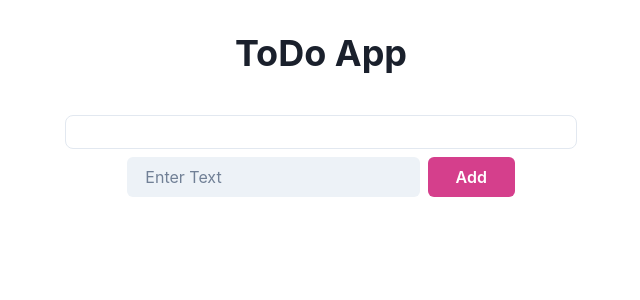
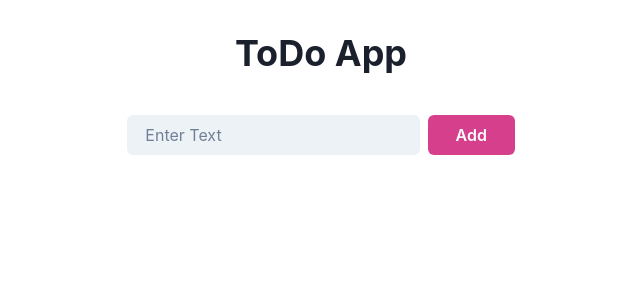
Before and after one commit to syedmuhammadfarhan/Nextjs13-ToDoApp, a Next.js app: page / in a window 1280 px wide. Shown: the top 300 px of the page, without its empty margins (319-959 px from the left). Built offline with nearby package versions, Linux system fonts and the light colour scheme.

Commit message:
final but no badge

```diff
--- a/app/page.tsx
+++ b/app/page.tsx
@@ -11,6 +11,7 @@ import {
   StackDivider,
   Spacer,
   Text,
+  Badge,
 } from "@chakra-ui/react";
 
 import { FaTrash } from "react-icons/fa";
@@ -21,7 +22,9 @@ export default function Home() {
   const [add, setadd] = useState([""]);
 
   const addinput = () => {
-    if (input !== "") {
+    if (input === add.find((f) => f === input)) {
+      return false;
+    } else {
       const listArr = [...add, input];
       setadd(listArr);
       setinput("");
@@ -41,6 +44,10 @@ export default function Home() {
       <VStack>
         <Heading my={8}>ToDo App</Heading>
       </VStack>
+
+      {add.map((e) => {
+        if (e) {
+          return (
             <VStack
               divider={<StackDivider />}
               borderColor="grey.400"
@@ -51,9 +58,6 @@ export default function Home() {
               maxW={{ base: "90vw", sm: "80vw", lg: "50vw", xl: "40vw" }}
               alignItems="stretch"
             >
-        {add.map((e: any) => {
-          if (e.length) {
-            return (
               <HStack>
                 <input type="checkbox" />
 
@@ -69,10 +73,10 @@ export default function Home() {
                   Delete
                 </IconButton>
               </HStack>
+            </VStack>
           );
         }
       })}
-      </VStack>
 
       <VStack>
         <HStack>
```
Lines whose indentation alone changed are shown as unchanged.
